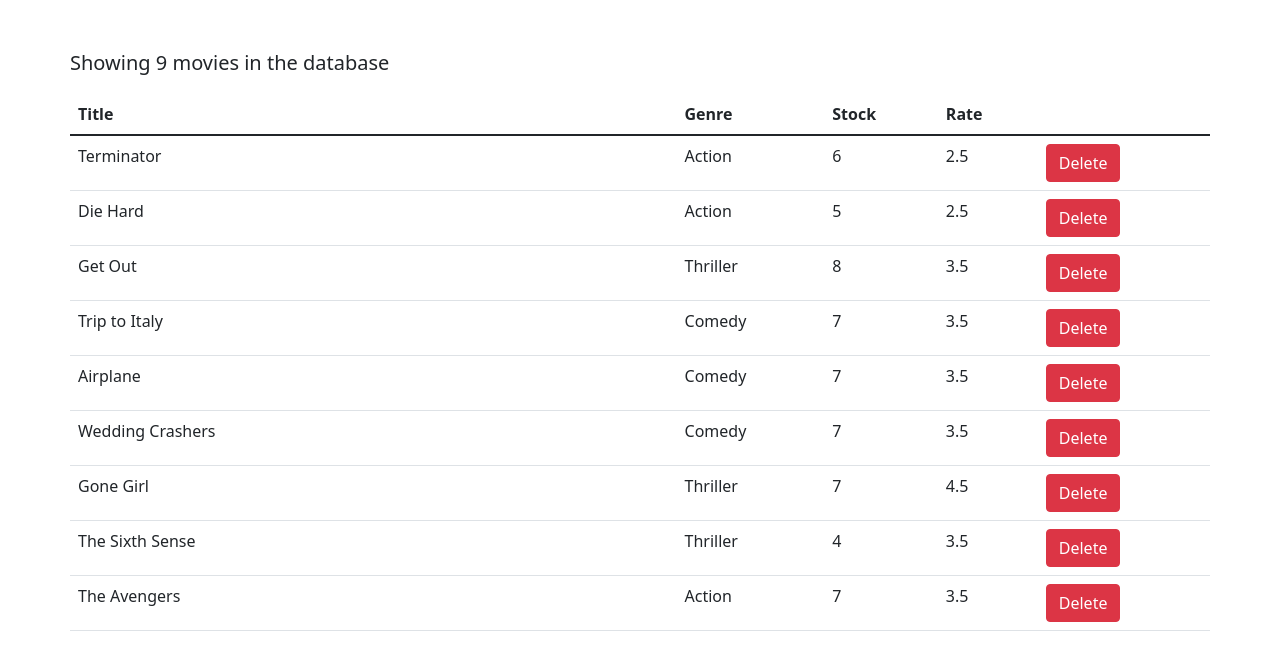
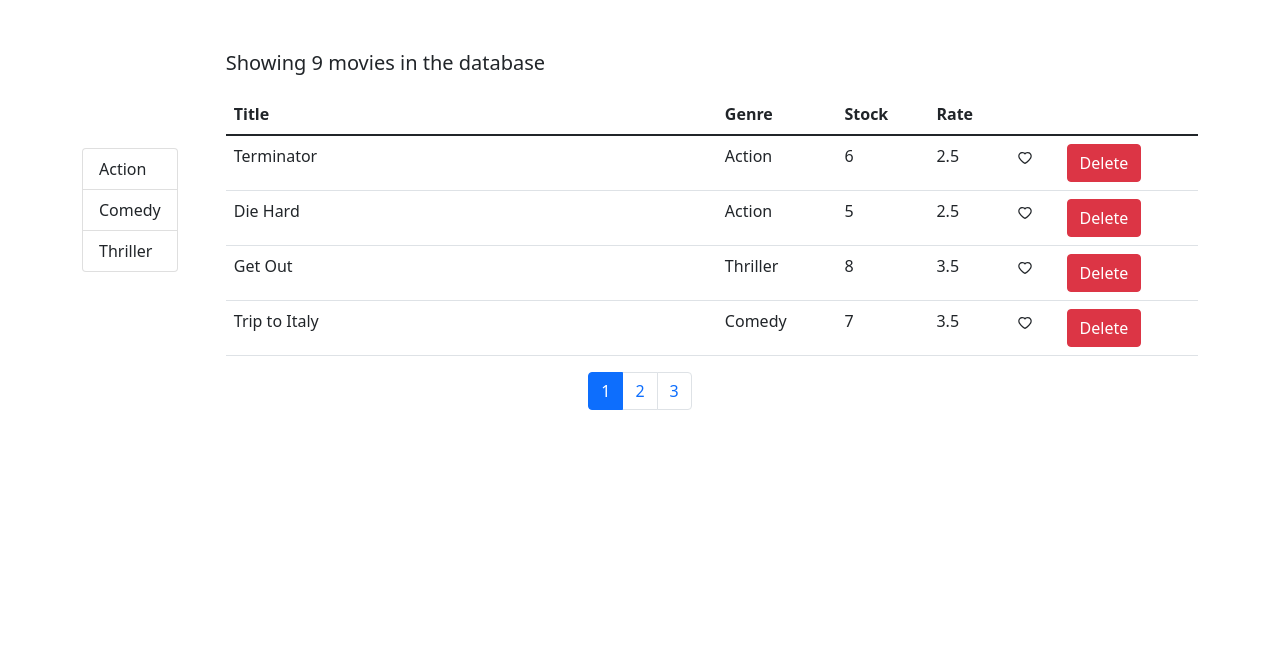
Before and after one commit to Tskxe33/Vidly, a React (Create React App) app: page / in a window 1280 px wide. Shown: the top 670 px of the page. Built offline with nearby package versions, Linux system fonts and the light colour scheme.

Commit message:
Added new features

```diff
--- a/package.json
+++ b/package.json
@@ -8,8 +8,11 @@
     "@testing-library/user-event": "^12.8.3",
     "bootstrap": "^5.1.3",
     "font-awesome": "^4.7.0",
+    "lodash": "^4.17.21",
+    "prop-types": "^15.7.2",
     "react": "^17.0.2",
     "react-dom": "^17.0.2",
+    "react-icons": "^4.3.1",
     "react-scripts": "4.0.3",
     "web-vitals": "^1.1.2"
   },
--- a/src/components/Movies.jsx
+++ b/src/components/Movies.jsx
@@ -1,31 +1,73 @@
 import React, { Component } from "react";
 import { getMovies } from "../services/fakeMovieService.js";
 import { deleteMovie } from "../services/fakeMovieService.js";
-
+import Like from "./common/like.jsx";
+import Pagination from "./common/pagination.jsx";
+import { paginate } from "../utils/paginate.js";
+import ListGroup from "./common/listGroup.jsx";
+import { getGenres } from "../services/fakeGenreService.js";
 export class Movies extends Component {
   state = {
-    movies: getMovies(),
+    movies: [],
+    genres: [],
+    pageSize: 4,
+    currentPage: 1,
   };
 
-  //   handleDelete = (movie) => {
-  //     const movies = this.state.movies.filter((m) => m._id !== movie.id);
-  //     this.setState({ movies });
-  //   };
+  componentDidMount() {
+    this.setState({ movies: getMovies(), genres: getGenres() });
+  }
+
+  handleLike = (movie) => {
+    const movies = [...this.state.movies];
+    const index = movies.indexOf(movie);
+    movies[index] = { ...movies[index] };
+    movies[index].like = !movies[index].like;
+    this.setState({ movies });
+  };
+
+  HandlePageChange = (page) => {
+    this.setState({ currentPage: page });
+  };
+
+  handleGenreSelect = (genre) => {
+    this.setState({ selectedGenre: genre });
+  };
 
   render() {
-    // eslint-disable-next-line no-restricted-globals
+    const { length: count } = this.state.movies;
+    const {
+      pageSize,
+      currentPage,
+      movies: allMovies,
+      selectedGenre,
+    } = this.state;
+
     if (this.state.movies.length === 0)
       return (
         <p className="container pt-5 fs-5">
           There are no movies in the database
         </p>
       );
+
+    const filtered = selectedGenre
+      ? allMovies.filter((m) => m.genre._id === selectedGenre._id)
+      : allMovies;
+
+    const movies = paginate(allMovies, currentPage, pageSize);
+
     return (
       <React.Fragment>
-        <table class="table container mt-5">
+        <div className="d-flex align-items-center justify-content-center container">
+          <ListGroup
+            items={this.state.genres}
+            selectedItem={this.state.selectedGenre}
+            onItemSelect={this.handleGenreSelect}
+          />
+          <table className="table container mt-5 ms-5">
             <thead>
               <p className="fs-5">
-              Showing {this.state.movies.length} movies in the database
+                Showing {filtered.length} movies in the database
               </p>
               <tr>
                 <th scope="col">Title</th>
@@ -35,14 +77,19 @@ export class Movies extends Component {
               </tr>
             </thead>
             <tbody>
-            {this.state.movies.map((movie) => {
+              {movies.map((movie) => {
                 return (
-                <>
                   <tr key={movie._id}>
                     <td>{movie.title}</td>
                     <td>{movie.genre.name}</td>
                     <td>{movie.numberInStock}</td>
                     <td>{movie.dailyRentalRate}</td>
+                    <td>
+                      <Like
+                        liked={movie.like}
+                        onLike={() => this.handleLike(movie)}
+                      />
+                    </td>
                     <td>
                       <button
                         className="btn btn-danger"
@@ -55,11 +102,18 @@ export class Movies extends Component {
                       </button>
                     </td>
                   </tr>
-                </>
                 );
               })}
             </tbody>
           </table>
+        </div>
+
+        <Pagination
+          itemsCount={filtered.length}
+          pageSize={pageSize}
+          currentPage={currentPage}
+          onPageChange={this.HandlePageChange}
+        />
       </React.Fragment>
     );
   }
--- /dev/null
+++ b/src/components/common/like.jsx
@@ -0,0 +1,21 @@
+import React, { Component } from "react";
+import { FaHeart } from "react-icons/fa";
+import { AiOutlineHeart } from "react-icons/ai";
+class Like extends Component {
+  render() {
+    if (this.props.liked) {
+      return (
+        <FaHeart onClick={this.props.onLike} style={{ cursor: "pointer" }} />
+      );
+    } else {
+      return (
+        <AiOutlineHeart
+          onClick={this.props.onLike}
+          style={{ cursor: "pointer" }}
+        />
+      );
+    }
+  }
+}
+
+export default Like;
--- /dev/null
+++ b/src/components/common/listGroup.jsx
@@ -0,0 +1,27 @@
+import React from "react";
+
+const ListGroup = (props) => {
+  const { items, onItemSelect, selectedItem, textProperty, valueProperty } =
+    props;
+  return (
+    <ul className="list-group mt-5">
+      {items.map((item) => (
+        <li
+          className={
+            item === selectedItem ? "list-group-item active" : "list-group-item"
+          }
+          aria-current="true"
+          key={item[valueProperty]}
+          onClick={() => onItemSelect(item)}
+          style={{ cursor: "pointer" }}
+        >
+          {item[textProperty]}
+        </li>
+      ))}
+    </ul>
+  );
+};
+
+ListGroup.defaultProps = { textProperty: "name", valueProperty: "_id" };
+
+export default ListGroup;
--- /dev/null
+++ b/src/components/common/pagination.jsx
@@ -0,0 +1,40 @@
+import React from "react";
+import PropTypes, { number } from "prop-types";
+import _ from "lodash";
+
+const Pagination = (props) => {
+  const { itemsCount, pageSize, currentPage, onPageChange } = props;
+  const pagesCount = Math.ceil(itemsCount / pageSize);
+  if (pagesCount === 1) return null;
+  const pages = _.range(1, pagesCount + 1);
+
+  return (
+    <nav>
+      <ul className="pagination d-flex justify-content-center">
+        {pages.map((page) => (
+          <li
+            className={page === currentPage ? "page-item active" : "page-item"}
+            key={page}
+          >
+            <a
+              className="page-link"
+              href="#"
+              onClick={() => onPageChange(page)}
+            >
+              {page}
+            </a>
+          </li>
+        ))}
+      </ul>
+    </nav>
+  );
+};
+
+Pagination.propTypes = {
+  itemsCount: PropTypes.number.isRequired,
+  pageSize: PropTypes.number.isRequired,
+  currentPage: PropTypes.number.isRequired,
+  onPageChange: PropTypes.func.isRequired,
+};
+
+export default Pagination;
--- a/src/index.js
+++ b/src/index.js
@@ -1,10 +1,9 @@
 import React from "react";
 import ReactDOM from "react-dom";
 import "./index.css";
-import App from "./App";
 import reportWebVitals from "./reportWebVitals";
 import "bootstrap/dist/css/bootstrap.css";
-import "font-awesome/css/font-awesome.css";
+// import "font-awesome/css/font-awesome.css";
 import Movies from "./components/Movies.jsx";
 
 ReactDOM.render(
--- a/src/services/fakeMovieService.js
+++ b/src/services/fakeMovieService.js
@@ -8,6 +8,7 @@ const movies = [
     numberInStock: 6,
     dailyRentalRate: 2.5,
     publishDate: "2018-01-03T19:04:28.809Z",
+    like: false,
   },
   {
     _id: "stur65r8bokh9g",
@@ -15,6 +16,7 @@ const movies = [
     genre: { _id: "5b21ca3eeb7f6fbccd471818", name: "Action" },
     numberInStock: 5,
     dailyRentalRate: 2.5,
+    like: false,
   },
   {
     _id: "yddhfgxiktz798g",
@@ -22,6 +24,7 @@ const movies = [
     genre: { _id: "5b21ca3eeb7f6fbccd471820", name: "Thriller" },
     numberInStock: 8,
     dailyRentalRate: 3.5,
+    like: false,
   },
   {
     _id: "mlkájháxd5",
@@ -29,6 +32,7 @@ const movies = [
     genre: { _id: "5b21ca3eeb7f6fbccd471814", name: "Comedy" },
     numberInStock: 7,
     dailyRentalRate: 3.5,
+    like: false,
   },
   {
     _id: "ghhcgfi8z8cf5z",
@@ -36,6 +40,7 @@ const movies = [
     genre: { _id: "5b21ca3eeb7f6fbccd471814", name: "Comedy" },
     numberInStock: 7,
     dailyRentalRate: 3.5,
+    like: false,
   },
   {
     _id: "ds45ujnn8ddrtfzcd",
@@ -43,6 +48,7 @@ const movies = [
     genre: { _id: "5b21ca3eeb7f6fbccd471814", name: "Comedy" },
     numberInStock: 7,
     dailyRentalRate: 3.5,
+    like: false,
   },
   {
     _id: "ktt8se44szfgnz",
@@ -50,6 +56,7 @@ const movies = [
     genre: { _id: "5b21ca3eeb7f6fbccd471820", name: "Thriller" },
     numberInStock: 7,
     dailyRentalRate: 4.5,
+    like: false,
   },
   {
     _id: "45tzdtzdzi6r",
@@ -57,6 +64,7 @@ const movies = [
     genre: { _id: "5b21ca3eeb7f6fbccd471820", name: "Thriller" },
     numberInStock: 4,
     dailyRentalRate: 3.5,
+    like: false,
   },
   {
     _id: "gfkdgkztt",
@@ -64,6 +72,7 @@ const movies = [
     genre: { _id: "5b21ca3eeb7f6fbccd471818", name: "Action" },
     numberInStock: 7,
     dailyRentalRate: 3.5,
+    like: false,
   },
 ];
 
--- /dev/null
+++ b/src/utils/paginate.js
@@ -0,0 +1,6 @@
+import _ from "lodash";
+
+export function paginate(items, pageNumber, pageSize) {
+  const startIndex = (pageNumber - 1) * pageSize;
+  return _(items).slice(startIndex).take(pageSize).value();
+}
```
Also changed, not shown: 1 other file (tests, documents, lock files or other folders). Lines whose indentation alone changed are shown as unchanged.
